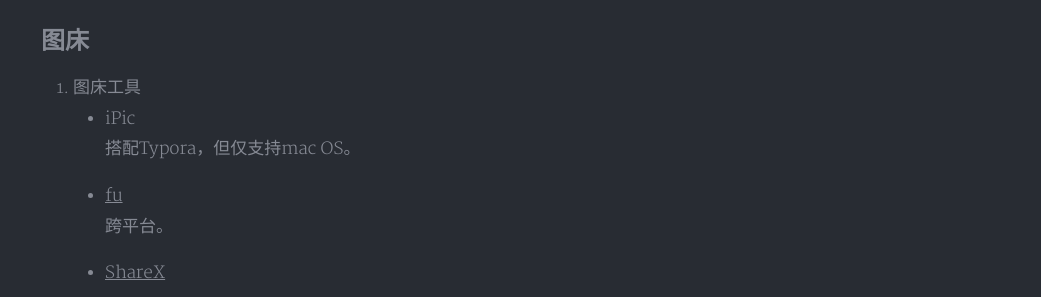
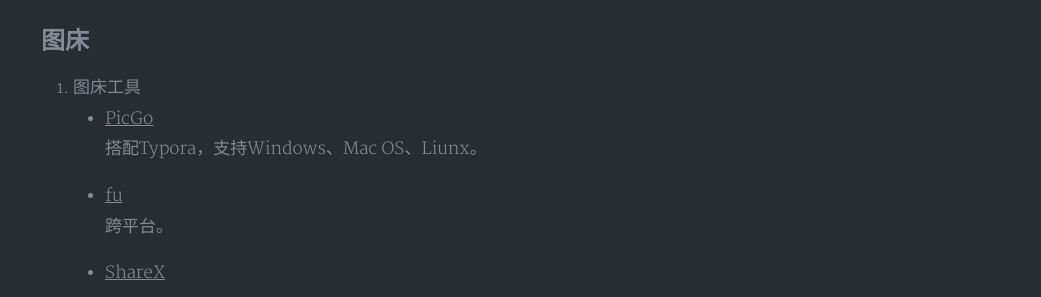
Before and after one commit to ldy/ldy.github.io, a Jekyll site: the page built from _posts/2018-12-04-Markdown.md, in a window 1280 px wide and 900 px high, scrolled down 1320 px. Shown: the part 152-449 px from the top of the window, without its empty margins (239-1280 px from the left). Built offline with Jekyll 4.4.1, drawn with Linux system fonts in a browser that asks for light colours; nearby versions of some CDN libraries; comment, search, counter and statistics services are not loaded; a style sheet for code colours, icons or effects is not loaded.

Commit message:
修改markdown

```diff
--- a/_posts/2018-12-04-Markdown.md
+++ b/_posts/2018-12-04-Markdown.md
@@ -16,7 +16,7 @@
 
 ## 语法
 
-- [Markdown常用语法](https://ouweiya.gitbooks.io/markdown/index.html)
+- [Markdown常用语法](https://www.garyc.top/posts/markdown/)
 
 ## 编辑器
 
@@ -48,9 +48,9 @@
 
 1. 图床工具
 
-   - iPic
+   - [PicGo](https://molunerfinn.com/PicGo/)
 
-     搭配Typora，但仅支持mac OS。
+     搭配Typora，支持Windows、Mac OS、Liunx。
 
    - [fu](https://github.com/klesh/fu/releases)
 
```
